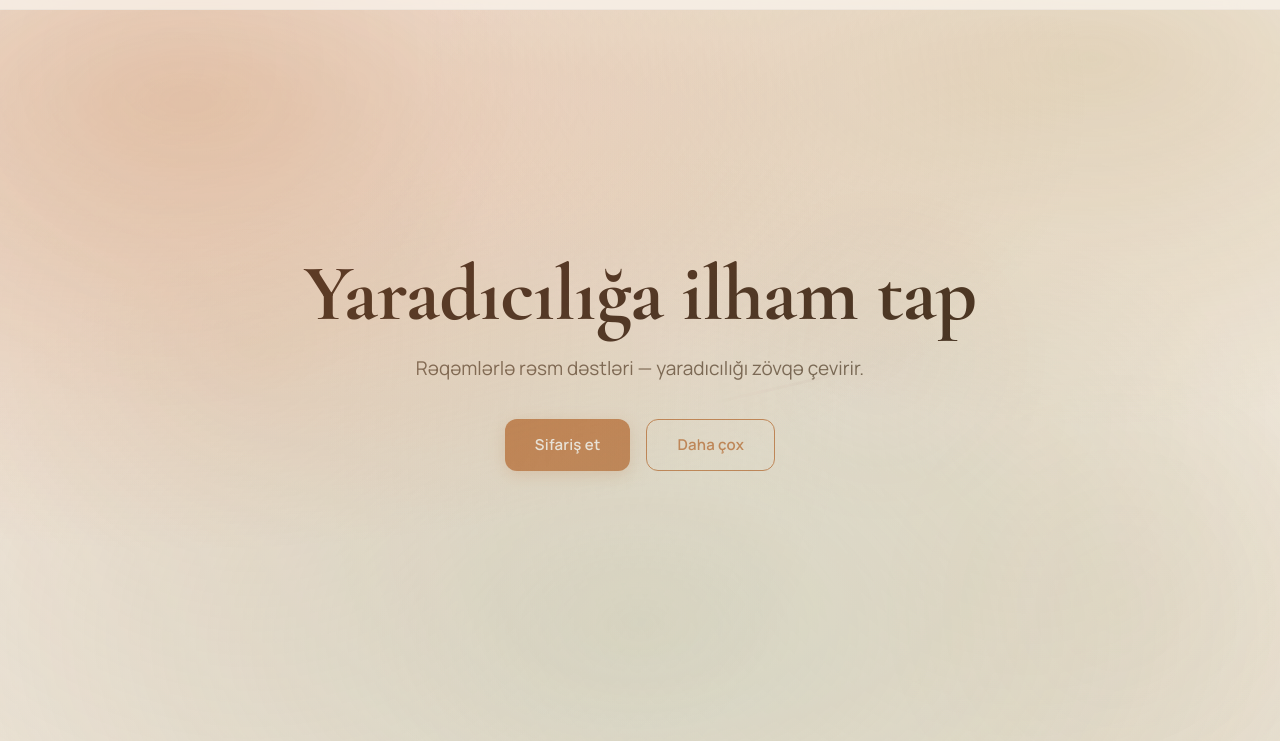
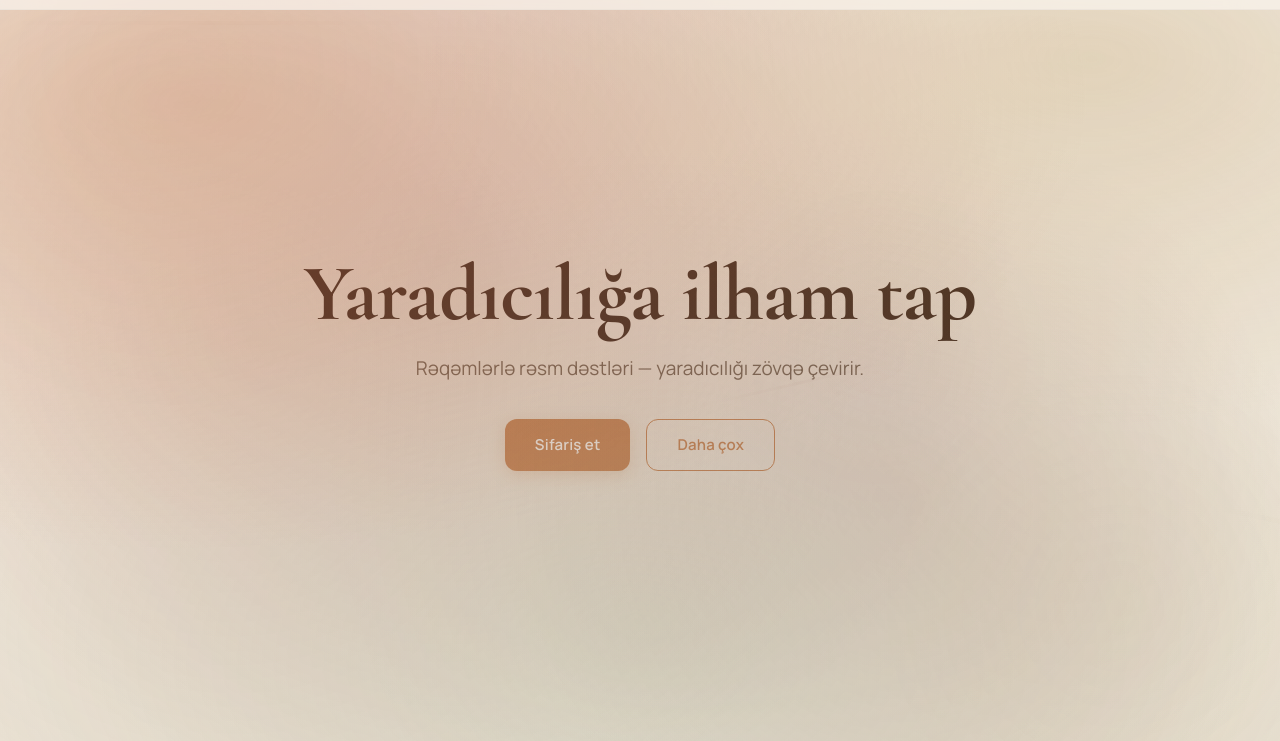
Before and after one commit to salimteymurov2012-del/-paint-shop, a website: page public/index.html in a window 1280 px wide. Shown: the part 59-800 px from the top of the page. Drawn offline with nearby package versions, Linux system fonts and the light colour scheme; no server answers.

Commit message:
burgundy brush particles, orbs, paint drips

```diff
--- a/public/css/style.css
+++ b/public/css/style.css
@@ -86,7 +86,9 @@ body::after {
     radial-gradient(ellipse 80% 70% at 85% 15%, rgba(184, 148, 90, 0.35) 0%, transparent 65%),
     radial-gradient(ellipse 90% 90% at 50% 85%, rgba(154, 172, 142, 0.30) 0%, transparent 65%),
     radial-gradient(circle 600px at 20% 50%, rgba(198, 127, 78, 0.20) 0%, transparent 100%),
-    radial-gradient(circle 700px at 80% 60%, rgba(184, 148, 90, 0.18) 0%, transparent 100%);
+    radial-gradient(circle 700px at 80% 60%, rgba(184, 148, 90, 0.18) 0%, transparent 100%),
+    radial-gradient(circle 800px at 35% 40%, rgba(122, 46, 58, 0.25) 0%, transparent 70%),
+    radial-gradient(circle 600px at 70% 70%, rgba(122, 46, 58, 0.20) 0%, transparent 65%);
   animation: glow-shift 8s ease-in-out infinite alternate;
 }
 
@@ -127,11 +129,25 @@ body::after {
   animation-duration: 18s;
 }
 .glow-orb:nth-child(4) {
-  width: 600px; height: 600px;
+  width: 900px; height: 900px;
   top: 60%; left: 10%;
-  background: radial-gradient(circle at center, rgba(122, 46, 58, 0.15) 0%, transparent 70%);
+  background: radial-gradient(circle at center, rgba(122, 46, 58, 0.35) 0%, transparent 70%);
   animation-delay: -2s;
   animation-duration: 14s;
+}
+.glow-orb:nth-child(5) {
+  width: 1000px; height: 1000px;
+  top: 40%; left: 55%;
+  background: radial-gradient(circle at center, rgba(122, 46, 58, 0.30) 0%, transparent 70%);
+  animation-delay: -5s;
+  animation-duration: 16s;
+}
+.glow-orb:nth-child(6) {
+  width: 800px; height: 800px;
+  top: 10%; left: 60%;
+  background: radial-gradient(circle at center, rgba(122, 46, 58, 0.25) 0%, transparent 70%);
+  animation-delay: -9s;
+  animation-duration: 20s;
 }
 
 @keyframes orb-float {
@@ -333,11 +349,53 @@ img { max-width: 100%; height: auto; display: block; }
 .brush-3 { top: 55%; left: 55%; width: 200px;
   background: linear-gradient(90deg, transparent, var(--accent-burgundy), transparent);
   animation: brush-sweep 8s ease-in-out infinite 5s; }
+.brush-4 { top: 75%; left: -60px; width: 400px; height: 5px;
+  background: linear-gradient(90deg, transparent, rgba(122, 46, 58, 0.25), transparent);
+  animation: brush-sweep 12s ease-in-out infinite 1s; }
+.brush-5 { top: 10%; left: -40px; width: 500px; height: 4px;
+  background: linear-gradient(90deg, transparent, rgba(122, 46, 58, 0.20), transparent);
+  animation: brush-sweep 15s ease-in-out infinite 7s; }
 @keyframes brush-sweep {
   0%, 100% { transform: translateX(-100px) rotate(-15deg); opacity: 0; }
   25% { opacity: 0.12; }
   50% { transform: translateX(calc(100vw + 100px)) rotate(15deg); opacity: 0.06; }
   75% { opacity: 0; }
+}
+
+/* Continuous paint drip effect */
+.paint-drip {
+  position: fixed;
+  pointer-events: none;
+  z-index: 0;
+  opacity: 0.15;
+  animation: drip-fall 6s ease-in infinite;
+}
+.paint-drip:nth-child(7) {
+  width: 3px; height: 120px;
+  left: 15%; top: -130px;
+  background: linear-gradient(180deg, rgba(122, 46, 58, 0.5), transparent);
+  animation-delay: 0s;
+  animation-duration: 5s;
+}
+.paint-drip:nth-child(8) {
+  width: 2px; height: 80px;
+  left: 42%; top: -90px;
+  background: linear-gradient(180deg, rgba(122, 46, 58, 0.4), transparent);
+  animation-delay: 2s;
+  animation-duration: 7s;
+}
+.paint-drip:nth-child(9) {
+  width: 4px; height: 150px;
+  left: 78%; top: -160px;
+  background: linear-gradient(180deg, rgba(122, 46, 58, 0.35), transparent);
+  animation-delay: 4s;
+  animation-duration: 6s;
+}
+@keyframes drip-fall {
+  0% { transform: translateY(0); opacity: 0; }
+  10% { opacity: 0.15; }
+  90% { opacity: 0.08; }
+  100% { transform: translateY(calc(100vh + 160px)); opacity: 0; }
 }
 
 /* =========== BUTTONS =========== */
--- a/public/index.html
+++ b/public/index.html
@@ -14,6 +14,11 @@
 <div class="glow-orb"></div>
 <div class="glow-orb"></div>
 <div class="glow-orb"></div>
+<div class="glow-orb"></div>
+<div class="glow-orb"></div>
+<div class="paint-drip"></div>
+<div class="paint-drip"></div>
+<div class="paint-drip"></div>
 
 <div id="app">
   <div id="preloader">
@@ -70,6 +75,8 @@
           <div class="brush-stroke brush-1"></div>
           <div class="brush-stroke brush-2"></div>
           <div class="brush-stroke brush-3"></div>
+          <div class="brush-stroke brush-4"></div>
+          <div class="brush-stroke brush-5"></div>
         </div>
       </div>
 
--- a/public/js/particles.js
+++ b/public/js/particles.js
@@ -35,7 +35,9 @@
         '240, 208, 128',  // light gold
         '139, 92, 246',    // purple
         '255, 255, 255',   // white
-        '74, 123, 181'     // blue
+        '74, 123, 181',    // blue
+        '122, 46, 58',     // burgundy
+        '180, 60, 80'      // light burgundy
       ];
       return colors[Math.floor(Math.random() * colors.length)];
     }
@@ -89,6 +91,40 @@
     }
   }
 
+  // Brush stroke particle — paints burgundy
+  class BrushParticle {
+    constructor() {
+      this.reset();
+    }
+    reset() {
+      this.x = -50;
+      this.y = Math.random() * height;
+      this.speedX = Math.random() * 2 + 1.5;
+      this.speedY = (Math.random() - 0.5) * 0.8;
+      this.size = Math.random() * 6 + 3;
+      this.opacity = Math.random() * 0.12 + 0.04;
+      this.wobble = Math.random() * 0.02;
+      this.offset = Math.random() * 100;
+    }
+    update() {
+      this.x += this.speedX;
+      this.y += this.speedY + Math.sin(Date.now() * this.wobble + this.offset) * 0.5;
+      if (this.x > width + 50) this.reset();
+    }
+    draw() {
+      ctx.beginPath();
+      ctx.arc(this.x, this.y, this.size, 0, Math.PI * 2);
+      ctx.fillStyle = `rgba(122, 46, 58, ${this.opacity})`;
+      ctx.fill();
+      ctx.beginPath();
+      ctx.arc(this.x, this.y, this.size * 2.5, 0, Math.PI * 2);
+      ctx.fillStyle = `rgba(122, 46, 58, ${this.opacity * 0.3})`;
+      ctx.fill();
+    }
+  }
+
+  let brushes = [];
+
   function init() {
     resize();
     particles = [];
@@ -97,6 +133,10 @@
     }
     for (let i = 0; i < 12; i++) {
       stars.push(new SwirlParticle());
+    }
+    brushes = [];
+    for (let i = 0; i < 10; i++) {
+      brushes.push(new BrushParticle());
     }
   }
 
@@ -110,6 +150,11 @@
     for (const s of stars) {
       s.update();
       s.draw();
+    }
+
+    for (const b of brushes) {
+      b.update();
+      b.draw();
     }
 
     // Connecting lines between nearby particles
```
